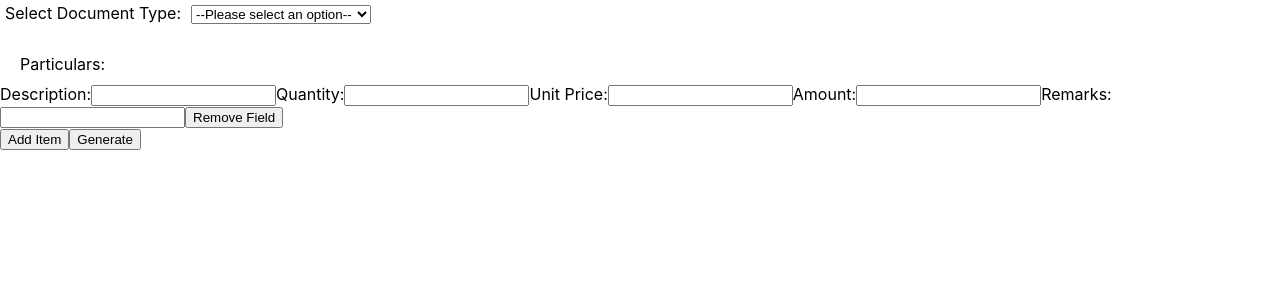
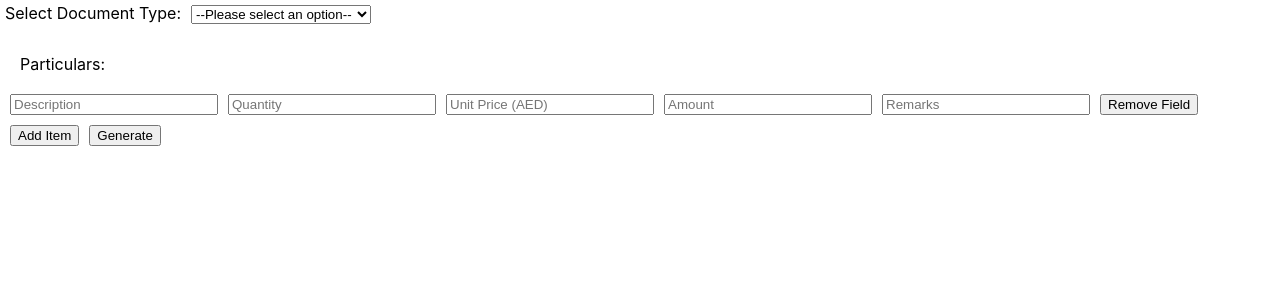
Before and after one commit to raverion/mfts_docugen, a React (Create React App) app: page / in a window 1280 px wide. Shown: the top 300 px of the page. Built offline with nearby package versions, Linux system fonts and the light colour scheme.

Commit message:
updated JSX

```diff
--- a/src/App.css
+++ b/src/App.css
@@ -35,6 +35,22 @@ body {
   margin-left: 20px;
   text-align: left;
   display: inline-block;
+}
+
+.descriptionField,
+.quantityField,
+.unitPriceField,
+.amountField,
+.remarksField {
+  margin-left: 10px;
+  min-width: 200px;
+}
+
+.RemoveFieldButton,
+.AddItemButton,
+.GenerateButton {
+  margin-top: 10px;
+  margin-left: 10px;
 }
 
 /* .App {
--- a/src/App.js
+++ b/src/App.js
@@ -138,61 +138,80 @@ const App = () => {
       </select>
 
       <div>{renderInputFields()}</div>
+
       <div className="separator"></div>
       <div className="particulars_label">Particulars:</div>
       <div className="separator"></div>
+
       <div>
         {particularsFields.map((field, index) => (
           <div key={index}>
-            <label htmlFor={`description${index}`}>Description:</label>
+            {/* <label htmlFor={`description${index}`}>Description:</label> */}
             <input
               type="text"
               id={`description${index}`}
+              className="descriptionField"
               name="description"
               value={field.description}
+              placeholder="Description"
               onChange={(event) => handleInputChange(index, event)}
             />
-            <label htmlFor={`quantities${index}`}>Quantity:</label>
+            {/* <label htmlFor={`quantities${index}`}>Quantity:</label> */}
             <input
               type="text"
               id={`quantities${index}`}
+              className="quantityField"
               name="quantities"
               value={field.quantities}
+              placeholder="Quantity"
               onChange={(event) => handleInputChange(index, event)}
             />
-            <label htmlFor={`unit_prices${index}`}>Unit Price:</label>
+            {/* <label htmlFor={`unit_prices${index}`}>Unit Price:</label> */}
             <input
               type="text"
               id={`unit_prices${index}`}
+              className="unitPriceField"
               name="unit_prices"
               value={field.unit_prices}
+              placeholder="Unit Price (AED)"
               onChange={(event) => handleInputChange(index, event)}
             />
-            <label htmlFor={`amounts${index}`}>Amount:</label>
+            {/* <label htmlFor={`amounts${index}`}>Amount:</label> */}
             <input
               type="text"
               id={`amounts${index}`}
+              className="amountField"
               name="amounts"
               value={field.amounts}
+              placeholder="Amount"
               onChange={(event) => handleInputChange(index, event)}
             />
-            <label htmlFor={`remarks${index}`}>Remarks:</label>
+            {/* <label htmlFor={`remarks${index}`}>Remarks:</label> */}
             <input
               type="text"
               id={`remarks${index}`}
+              className="remarksField"
               name="remarks"
               value={field.remarks}
+              placeholder="Remarks"
               onChange={(event) => handleInputChange(index, event)}
             />
 
-            <button onClick={() => handleRemoveField(index)}>
+            <button
+              className="RemoveFieldButton"
+              onClick={() => handleRemoveField(index)}
+            >
               Remove Field
             </button>
           </div>
         ))}
       </div>
-      <button onClick={handleAddField}>Add Item</button>
-      <button onClick={handleGenerateDocument}>Generate</button>
+      <button className="AddItemButton" onClick={handleAddField}>
+        Add Item
+      </button>
+      <button className="GenerateButton" onClick={handleGenerateDocument}>
+        Generate
+      </button>
     </div>
   );
 };
```
